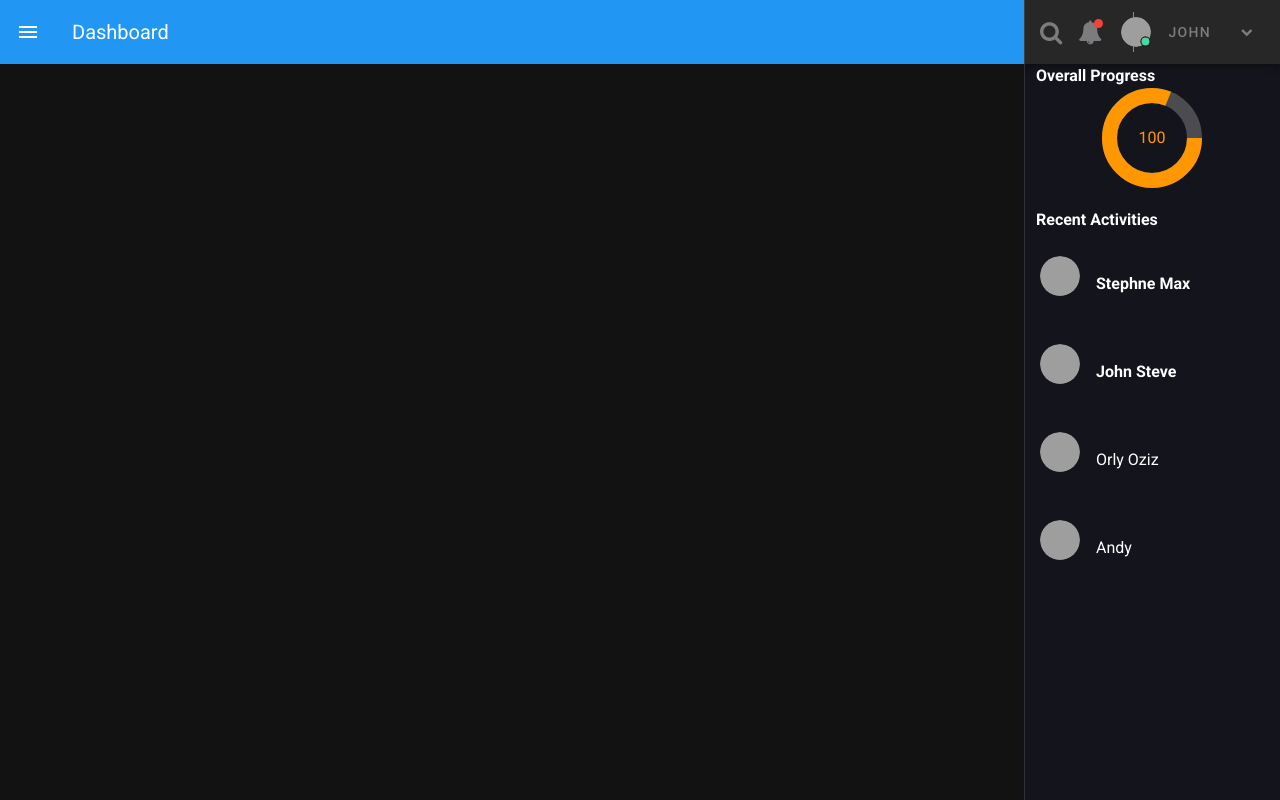
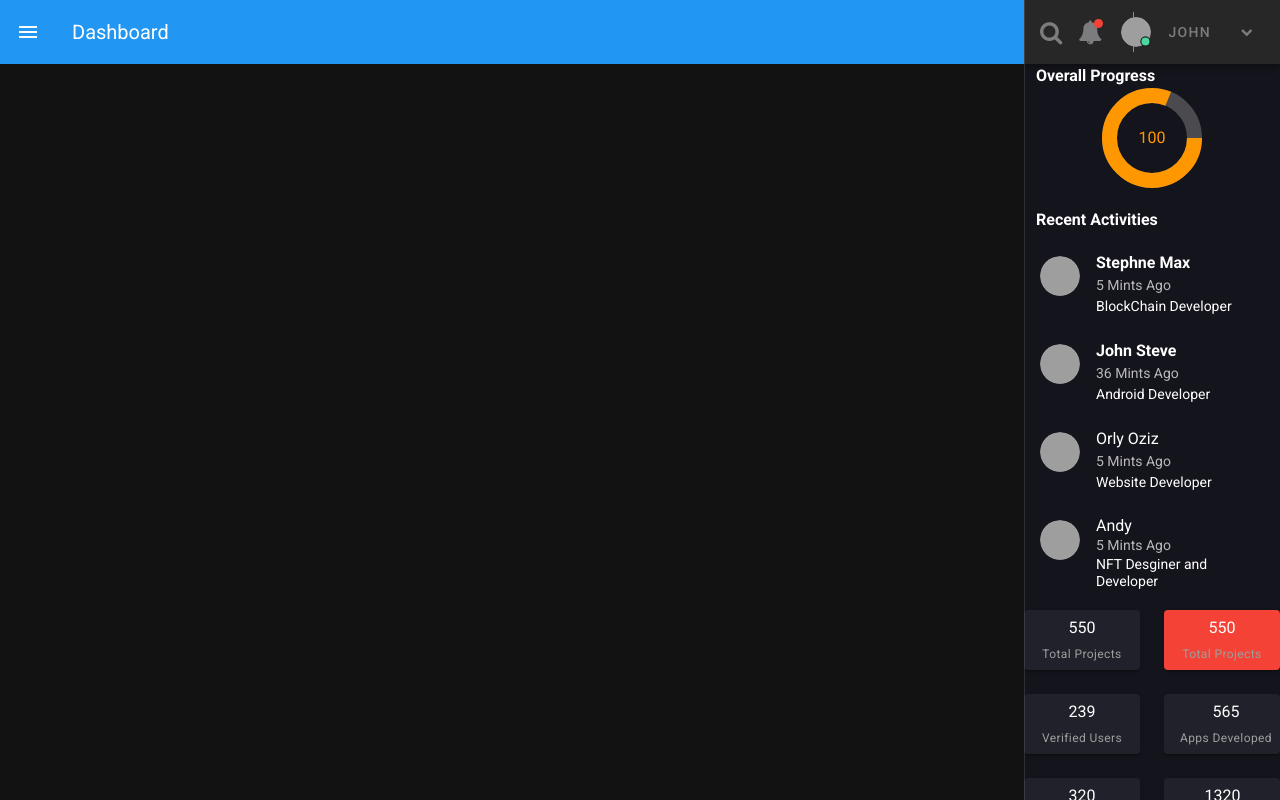
Before and after one commit to usama1123/vue-vuetify-dashboard, a Vue app: page / in a window 1280 px wide. Built offline with nearby package versions, Linux system fonts and the light colour scheme; grey boxes are pictures that could not be loaded.

Commit message:
Rigt Navigation Drawer Added

```diff
--- a/src/components/Navbar.vue
+++ b/src/components/Navbar.vue
@@ -5,9 +5,9 @@
       <v-app-bar-nav-icon @click="drawer = !drawer"></v-app-bar-nav-icon>
       <v-toolbar-title>Dashboard</v-toolbar-title>
       <v-spacer></v-spacer>
-      <v-btn icon class="white"><v-icon >mdi-magnify</v-icon></v-btn>
+      <!-- <v-btn icon class="white"><v-icon >mdi-magnify</v-icon></v-btn>
        <v-btn icon class="white"><v-icon>mdi-heart</v-icon></v-btn>
-        <v-btn icon class="white"><v-icon>mdi-account</v-icon></v-btn>
+        <v-btn icon class="white"><v-icon>mdi-account</v-icon></v-btn> -->
   </v-toolbar>
 <v-navigation-drawer
       app
--- a/src/components/RightSideBar.vue
+++ b/src/components/RightSideBar.vue
@@ -38,12 +38,104 @@
                           <template>
                               <v-list-item-content>
                                   <v-list-item-title v-html="item.title" class="white--text"></v-list-item-title>
+                                  <v-list-item-subtitle v-text="item.time" class="white--grey"></v-list-item-subtitle>
+                                  <v-list-item-subtitle v-text="item.subtitle" class="white--text"></v-list-item-subtitle>
                               </v-list-item-content>
                           </template>
                   </v-list-item>
               </template>
           </v-list-item-group>
       </v-list>
+      <v-row>
+          <v-col cols="12" sm="6">
+              <v-card class="d-flex align-center wl-4" height="60px" width="120px" color="#21212B" link>
+                  <v-row>
+                      <v-col cols="12" sm="12">
+                          <v-list-item two-line class="text-center">
+                              <v-list-item-content>
+                                  <v-list-item-title class="white--text">550</v-list-item-title>
+                                  <v-list-item-subtitle class="grey--text caption mt-2">Total Projects</v-list-item-subtitle>
+                              </v-list-item-content>
+                          </v-list-item>
+                      </v-col>
+                  </v-row>
+              </v-card>
+          </v-col>
+          <v-col cols="12" sm="6">
+              <v-card class="d-flex align-center wl-4" height="60px" width="120px" color="red" link>
+                  <v-row>
+                      <v-col cols="12" sm="12">
+                          <v-list-item two-line class="text-center">
+                              <v-list-item-content>
+                                  <v-list-item-title class="white--text">550</v-list-item-title>
+                                  <v-list-item-subtitle class="grey--text caption mt-2">Total Projects</v-list-item-subtitle>
+                              </v-list-item-content>
+                          </v-list-item>
+                      </v-col>
+                  </v-row>
+              </v-card>
+          </v-col>
+      </v-row>
+      <v-row>
+          <v-col cols="12" sm="6">
+              <v-card class="d-flex align-center wl-4" height="60px" width="120px" color="#21212B" link>
+                  <v-row>
+                      <v-col cols="12" sm="12">
+                          <v-list-item two-line class="text-center">
+                              <v-list-item-content>
+                                  <v-list-item-title class="white--text">239</v-list-item-title>
+                                  <v-list-item-subtitle class="grey--text caption mt-2">Verified Users</v-list-item-subtitle>
+                              </v-list-item-content>
+                          </v-list-item>
+                      </v-col>
+                  </v-row>
+              </v-card>
+          </v-col>
+          <v-col cols="12" sm="6">
+              <v-card class="d-flex align-center wl-4" height="60px" width="120px" color="#21212B" link>
+                  <v-row>
+                      <v-col cols="12" sm="12">
+                          <v-list-item two-line class="text-center">
+                              <v-list-item-content>
+                                  <v-list-item-title class="white--text">565</v-list-item-title>
+                                  <v-list-item-subtitle class="grey--text caption mt-2">Apps Developed</v-list-item-subtitle>
+                              </v-list-item-content>
+                          </v-list-item>
+                      </v-col>
+                  </v-row>
+              </v-card>
+          </v-col>
+      </v-row>
+      <v-row>
+          <v-col cols="12" sm="6">
+              <v-card class="d-flex align-center wl-4" height="60px" width="120px" color="#21212B" link>
+                  <v-row>
+                      <v-col cols="12" sm="12">
+                          <v-list-item two-line class="text-center">
+                              <v-list-item-content>
+                                  <v-list-item-title class="white--text">320</v-list-item-title>
+                                  <v-list-item-subtitle class="grey--text caption mt-2">Total Users</v-list-item-subtitle>
+                              </v-list-item-content>
+                          </v-list-item>
+                      </v-col>
+                  </v-row>
+              </v-card>
+          </v-col>
+          <v-col cols="12" sm="6">
+              <v-card class="d-flex align-center wl-4" height="60px" width="120px" color="#21212B" link>
+                  <v-row>
+                      <v-col cols="12" sm="12">
+                          <v-list-item two-line class="text-center">
+                              <v-list-item-content>
+                                  <v-list-item-title class="white--text">1320</v-list-item-title>
+                                  <v-list-item-subtitle class="grey--text caption mt-2">Total Investors</v-list-item-subtitle>
+                              </v-list-item-content>
+                          </v-list-item>
+                      </v-col>
+                  </v-row>
+              </v-card>
+          </v-col>
+      </v-row>
   </v-navigation-drawer>
 </template>
 
```
